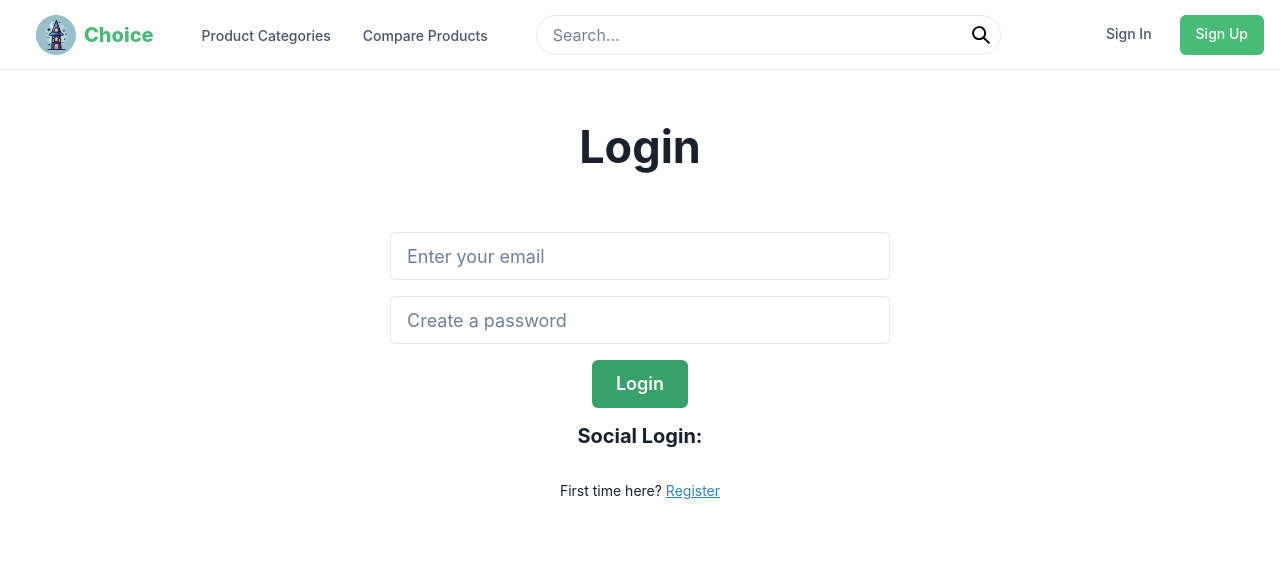
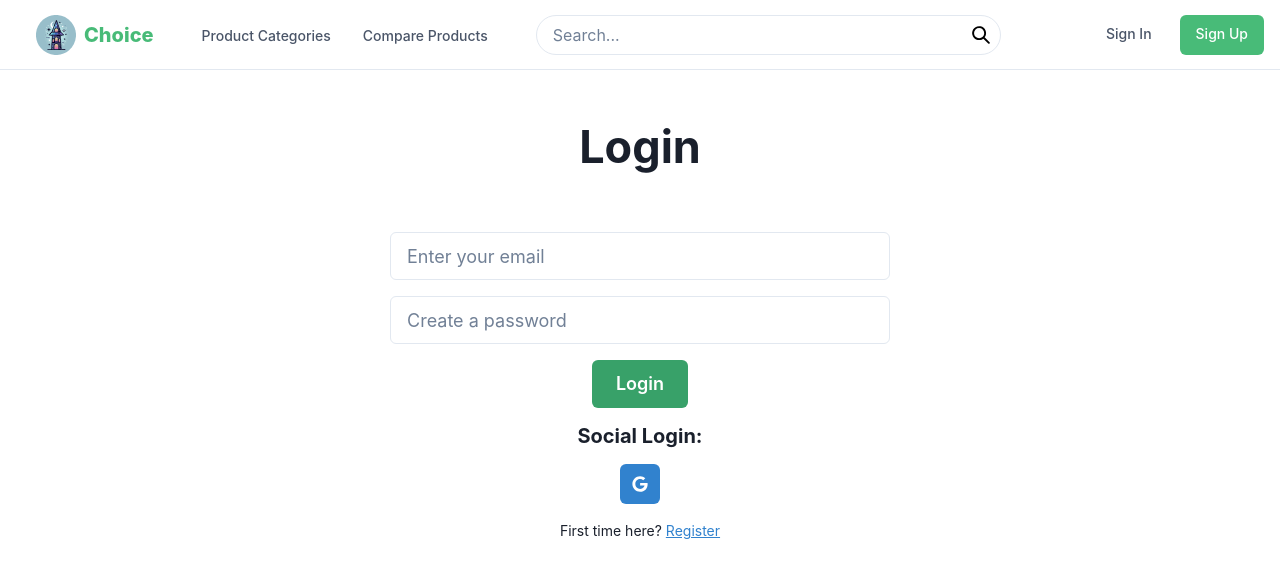
Before and after one commit to Betahaxer/Tower-of-God-Frontend, a React (Vite) app: page /login in a window 1280 px wide. Shown: the top 578 px of the page. Built offline with nearby package versions, Linux system fonts and the light colour scheme.

Commit message:
Added Google Login

```diff
--- a/src/App.tsx
+++ b/src/App.tsx
@@ -12,7 +12,7 @@ import { AuthProvider } from "./contexts/AuthContext";
 import ProductDetailsPage from "./pages/ProductDetailsPage";
 import ComparePage from "./pages/ComparePage";
 import { Box } from "@chakra-ui/react";
-// import { GoogleLoadingPage } from "./components/GoogleLogin";
+import { GoogleLoadingPage } from "./components/GoogleLogin";
 
 // axios.defaults.baseURL = "http://127.0.0.1:8000";
 axios.defaults.baseURL = "https://tower-of-god.onrender.com";
@@ -32,7 +32,7 @@ function App() {
       <Routes>
         <Route path="/" element={<HomePage />} />
         <Route path="/login" element={<LoginPage />} />
-        {/* <Route path="/auth/google" element={<GoogleLoadingPage/>} /> */}
+        <Route path="/auth/google" element={<GoogleLoadingPage/>} />
         <Route path="/register" element={<RegisterPage />} />
         <Route path="/search" element={<SearchResultsPage />} />
         <Route path="/*" element={<NotFoundPage />} />
--- a/src/pages/LoginPage.tsx
+++ b/src/pages/LoginPage.tsx
@@ -6,7 +6,7 @@ import AlertCustom from "../components/AlertCustom";
 import Login from "../components/Login";
 import { getTokens, setTokens } from "../utils/storage";
 import { useAuth } from "../contexts/AuthContext";
-// import { GoogleLoginButton } from "../components/GoogleLogin";
+import { GoogleLoginButton } from "../components/GoogleLogin";
 
 const LoginPage = () => {
   const navigate = useNavigate();
@@ -82,7 +82,7 @@ const LoginPage = () => {
         <VStack>
           <Heading as='h4' size='md'>Social Login:</Heading>
           <HStack>
-            {/* <GoogleLoginButton/> */}
+            <GoogleLoginButton/>
           </HStack>
         </VStack>
         <Box mt={4}>
```
